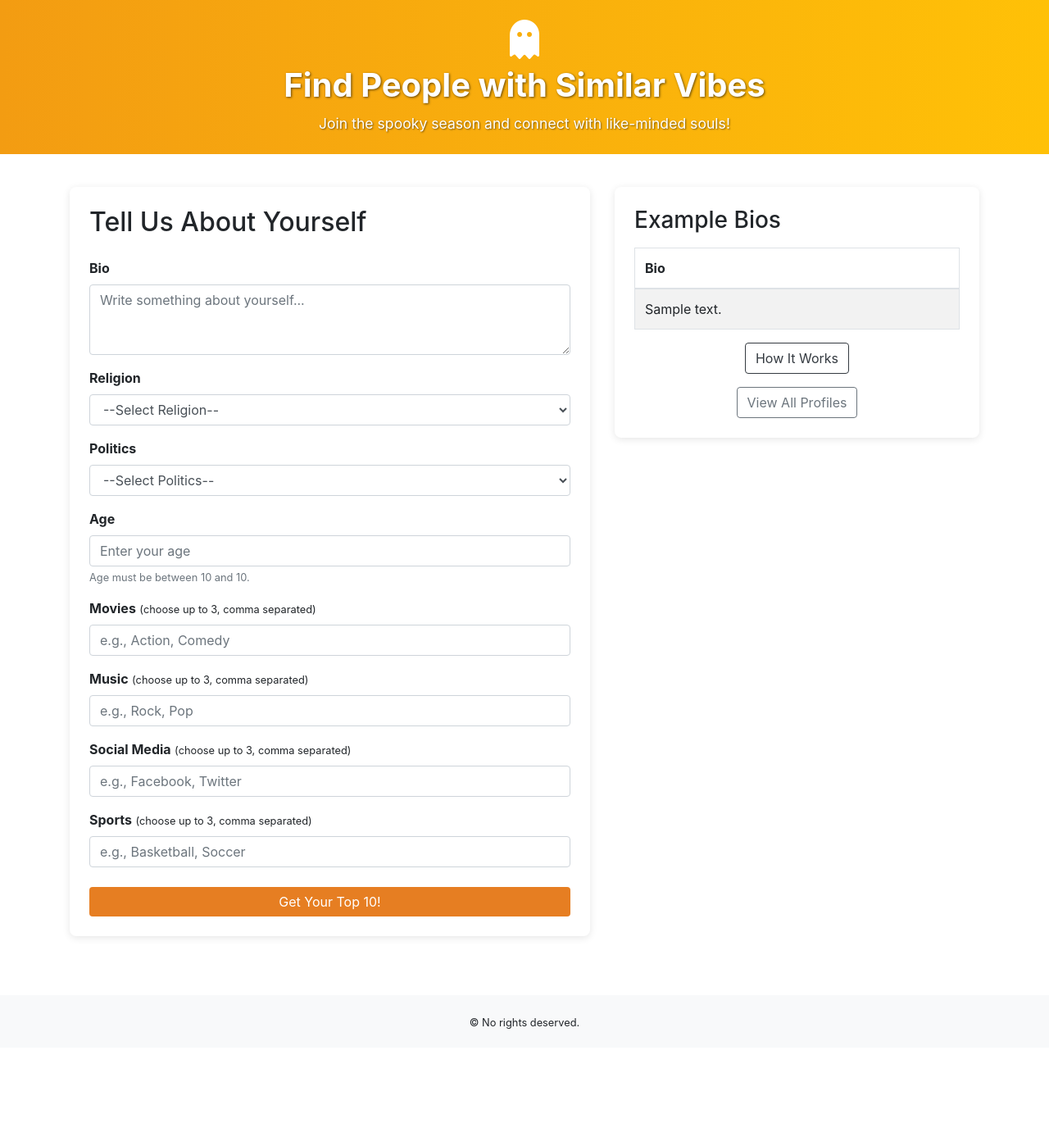
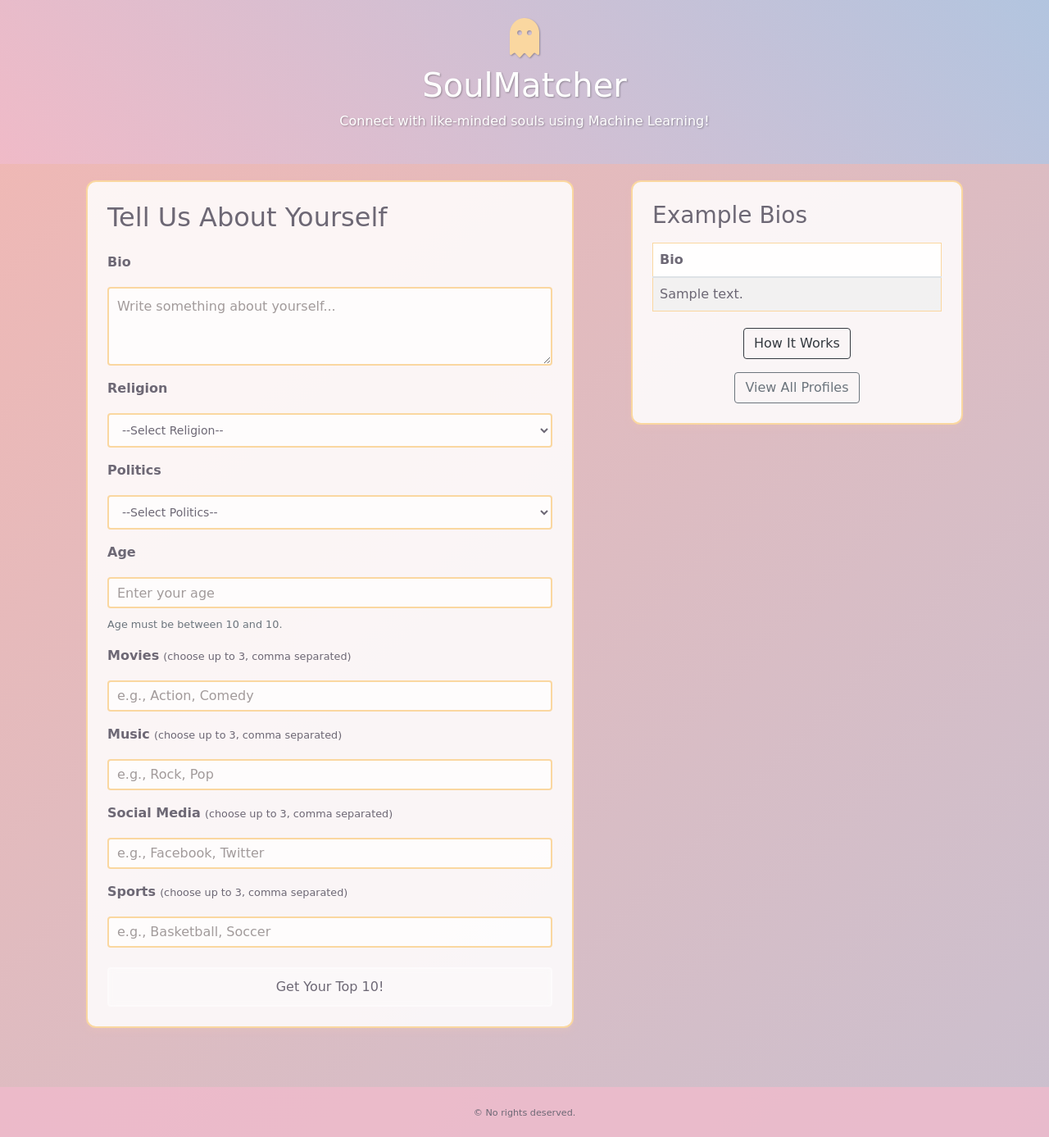
Before and after one commit to onusho/profile-matching, a Flask app: template app/templates/index.html in a window 1280 px wide. Shown: the whole page at 82% size. Before the commit the page ends 1255 px from the top, so only its background shows below. Run offline with Flask 3, Linux system fonts and the light colour scheme; the template is opened without the code that fills it: most values are stand-ins (such as "Sample title", 1, 10 or a date in 2020); parts of the project's set-up code (start-up, migrations or seed data) failed here and were passed over; some libraries are stand-ins or nearby versions.

Commit message:
complete

```diff
--- a/app/app.py
+++ b/app/app.py
@@ -1,6 +1,3 @@
-###############################
-# app.py
-###############################
 from flask import Flask, render_template, request, redirect, url_for, flash
 from pymongo import MongoClient
 from joblib import load
@@ -11,9 +8,6 @@ from sklearn.preprocessing import MinMaxScaler
 import _pickle as pickle
 from random import sample
 
-# -------------------------------
-# 1. MongoDB Connection
-# -------------------------------
 client = MongoClient("mongodb://localhost:27017/")
 db = client["mydatabase"]
 
@@ -50,78 +44,42 @@ scaler = load(".\\data\\scaler.joblib")
 MIN_AGE = 18
 MAX_AGE = 100
 
-# -------------------------------
-# 2. Flask App Configuration
-# -------------------------------
+
 app = Flask(__name__)
 app.config["SECRET_KEY"] = "secret_key"
 
-
-# -------------------------------
-# 4. Helper Functions
-# -------------------------------
 def string_convert(x):
-    """Converts lists to space‐separated strings."""
     if isinstance(x, list):
         return ' '.join(x)
     return x
 
 def vectorization(df, columns, input_df):
-    """
-    Using recursion, iterate through the df until all the categories have been vectorized
-    """
 
     column_name = columns[0]
 
-    # Checking if the column name has been removed already
     if column_name not in ['Bios', 'Movies','Religion', 'Music', 'Politics', 'Social Media', 'Sports']:
 
         return df, input_df
 
-    # Encoding columns with respective values
     if column_name in ['Religion', 'Politics']:
-
-        # Getting labels for the original df
         df[column_name.lower()] = df[column_name].cat.codes
-
-        # Dictionary for the codes
         d = dict(enumerate(df[column_name].cat.categories))
-
         d = {v: k for k, v in d.items()}
-
-        # Getting labels for the input_df
         input_df[column_name.lower()] = d[input_df[column_name].iloc[0]]
-
-        # Dropping the column names
         input_df = input_df.drop(column_name, axis=1)
-
         df = df.drop(column_name, axis=1)
 
         return vectorization(df, df.columns, input_df)
 
-    # Vectorizing the other columns
     else:
-        # Instantiating the Vectorizer
         vectorizer = CountVectorizer()
-
-        # Fitting the vectorizer to the columns
         x = vectorizer.fit_transform(df[column_name].values.astype('U'))
-
         y = vectorizer.transform(input_df[column_name].values.astype('U'))
-
-        # Creating a new DF that contains the vectorized words
         df_wrds = pd.DataFrame(x.toarray(), columns=vectorizer.get_feature_names_out())
-
         y_wrds = pd.DataFrame(y.toarray(), columns=vectorizer.get_feature_names_out(), index=input_df.index)
-
-        # Concating the words DF with the original DF
         new_df = pd.concat([df, df_wrds], axis=1)
-
         y_df = pd.concat([input_df, y_wrds], axis=1)
-
-        # Dropping the column because it is no longer needed in place of vectorization
         new_df = new_df.drop(column_name, axis=1)
-
         y_df = y_df.drop(column_name, axis=1)
 
         return vectorization(new_df, new_df.columns, y_df)
@@ -140,35 +98,18 @@ def scaling(df, input_df):
     return input_vect
 
 def top_ten(cluster, vect_df, input_vect):
-    """
-    Returns the DataFrame containing the top 10 similar profiles to the new data
-    """
-    # Filtering out the clustered DF
     des_cluster = vect_df[vect_df['cluster']==cluster[0]].drop('cluster', axis=1)
-
-    # Appending the new profile data
     des_cluster = pd.concat([des_cluster, input_vect], ignore_index=False)
-
-    # Finding the Top 10 similar or correlated users to the new user
     user_n = input_vect.index[0]
-
-    # Trasnposing the DF so that we are correlating with the index(users) and finding the correlation
     corr = des_cluster.T.corrwith(des_cluster.loc[user_n])
-
-    # Creating a DF with the Top 10 most similar profiles
     top_10_sim = corr.sort_values(ascending=False)[1:11]
-
-    # The Top Profiles
     top_10 = df.loc[top_10_sim.index]
-
-    # Converting the floats to ints
     top_10[top_10.columns[1:]] = top_10[top_10.columns[1:]]
 
     return top_10.astype('object')
 
 
 def get_example_bios():
-    """Return 3 random example bios from df."""
     return sample(list(df['Bios']), 3)
 
 def get_data():
@@ -221,7 +162,7 @@ def get_data():
         if not valid:
             return redirect(url_for('index'))
 
-        flash('Form submitted successfully!', 'success')
+        # flash('Form submitted successfully!', 'success')
         return (bio, movies_list, religion, music_list, politics, social_media_list, sports_list, age)
 
 def get_profile():
@@ -252,12 +193,6 @@ def get_profile():
                                                 'Conservative'])
     return profile
 
-
-
-
-# -------------------------------
-# 5. Routes
-# -------------------------------
 @app.route("/", methods=["GET", "POST"])
 def index():
     if request.method == "POST":
@@ -304,8 +239,5 @@ def show_profiles():
         profile["_id"] = str(profile["_id"])
     return render_template("profiles.html", profiles=all_profiles)
 
-###############################
-# 6. Main
-###############################
 if __name__ == "__main__":
     app.run(debug=True)
--- a/app/static/style.css
+++ b/app/static/style.css
@@ -1,52 +1,120 @@
-/* Example custom CSS */
-.hero {
-    background: linear-gradient(to right, #F39C12, #FFC107);
-    color: #fff;
-    padding: 60px 0;
-    text-align: center;
-    margin-bottom: 40px;
-    position: relative;
+/* Global Styles */
+body {
+  background: linear-gradient(135deg, #FAD7A0, #F5B7B1, #A7C7E7);
+  background-size: 400% 400%;
+  animation: gradientShift 12s ease infinite;
+  color: #6D6875;
+  font-family: 'Press Start 2P', cursive;
+  margin: 0;
+  padding: 0;
 }
 
-  .hero .fa-ghost {
-    color: #fff;
-    font-size: 3rem;
-    margin-bottom: 20px;
+/* Background Animation */
+@keyframes gradientShift {
+  0% { background-position: 0% 50%; }
+  50% { background-position: 100% 50%; }
+  100% { background-position: 0% 50%; }
 }
 
-  .hero h1 {
-    font-weight: 700;
-    margin-bottom: 10px;
-    text-shadow: 1px 1px 3px rgba(0, 0, 0, 0.6);
+/* Hero Section */
+.hero {
+  background: linear-gradient(45deg, rgba(240, 187, 204, 0.8), rgba(167, 199, 231, 0.8));
+  color: #ffffff;
+  padding: 60px 20px;
+  text-shadow: 1px 1px 2px rgba(0, 0, 0, 0.3);
+  display: flex;
+  justify-content: center;
+  align-items: center;
+  flex-direction: column;
 }
 
-  .hero p {
-    font-size: 1.1rem;
-    margin-bottom: 0;
-    text-shadow: 1px 1px 2px rgba(0, 0, 0, 0.5);
+.hero i {
+  color: #FAD7A0;
+  animation: float 3s ease-in-out infinite;
 }
 
-  .form-card, .example-bios-card {
-    background: #fff;
-    border-radius: 8px;
-    box-shadow: 0 2px 10px rgba(0, 0, 0, 0.1);
-    padding: 30px;
-    margin-bottom: 30px;
+/* Subtle Floating Animation */
+@keyframes float {
+  0%, 100% { transform: translateY(0); }
+  50% { transform: translateY(-5px); }
 }
 
-  .btn-custom {
-    background: #E67E22;
-    color: #fff;
-    border: none;
-    transition: background 0.3s;
-  }
-  .btn-custom:hover {
-    background: #CA6F1E;
+/* Form Card and Example Bios Card */
+.form-card, .example-bios-card {
+  background: rgba(255, 255, 255, 0.85);
+  border-radius: 12px;
+  box-shadow: 0 4px 8px rgba(250, 200, 180, 0.2);
+  border: 2px solid #FAD7A0;
+  transition: transform 0.3s ease, box-shadow 0.3s ease;
+  margin: 20px;
+  padding: 20px;
 }
 
+.form-card:hover, .example-bios-card:hover {
+  transform: scale(1.03);
+  box-shadow: 0 6px 12px rgba(250, 200, 180, 0.3);
+}
+
+/* Form Inputs */
+.form-control {
+  background: rgba(255, 255, 255, 0.7);
+  color: #6D6875;
+  border: 2px solid #FAD7A0;
+  font-family: 'Press Start 2P', cursive;
+  padding: 10px;
+  margin: 10px 0;
+}
+
+.form-control::placeholder {
+  color: #A29B9B;
+}
+
+select.form-control {
+  font-family: 'Press Start 2P', cursive;
+  font-size: 14px;         /* or adjust as needed */
+  line-height: 1.4;        /* increased line-height */
+  padding: 10px 12px;      /* extra vertical padding */
+  height: auto;            /* let the browser size the height */
+  box-sizing: border-box;  /* ensure padding is included in total height */
+}
+
+/* Submit Button with Subtle Glassmorphism */
+.btn-custom {
+  background: rgba(255, 255, 255, 0.3);
+  backdrop-filter: blur(5px);
+  border: 2px solid rgba(255, 255, 255, 0.4);
+  color: #6D6875;
+  font-family: 'Press Start 2P', cursive;
+  padding: 10px 20px;
+  transition: background 0.3s, transform 0.2s;
+  cursor: pointer;
+}
+
+.btn-custom:hover {
+  background: linear-gradient(90deg, #FAD7A0, #F5B7B1);
+  transform: scale(1.05);
+}
+
+/* Example Bios Table */
+.table {
+  background: rgba(255, 255, 255, 0.85);
+  color: #6D6875;
+  width: 100%;
+  border-collapse: collapse;
+  margin: 20px 0;
+}
+
+.table-bordered th, .table-bordered td {
+  border: 1px solid #FAD7A0;
+  padding: 8px;
+}
+
+/* Footer */
 .footer {
-    background: #f8f9fa;
   padding: 20px 0;
+  background: rgba(240, 187, 204, 0.8);
+  color: #6D6875;
+  font-size: 14px;
+  font-family: 'Press Start 2P', cursive;
   text-align: center;
-    margin-top: 40px;
 }
--- a/app/templates/index.html
+++ b/app/templates/index.html
@@ -3,7 +3,7 @@
 <head>
   <meta charset="UTF-8" />
   <meta name="viewport" content="width=device-width, initial-scale=1" />
-  <title>Vibe Check</title>
+  <title>SoulMatcher</title>
   <!-- Bootstrap CSS -->
   <link
     rel="stylesheet"
@@ -18,10 +18,10 @@
 </head>
 <body>
   <!-- Hero Section -->
-  <div class="hero text-center py-4" style="background: linear-gradient(to right, #F39C12, #FFC107); color: #fff;">
+  <div class="hero text-center py-4">
     <i class="fas fa-ghost fa-3x mb-2"></i>
-    <h1>Find People with Similar Vibes</h1>
-    <p>Join the spooky season and connect with like-minded souls!</p>
+    <h1>SoulMatcher</h1>
+    <p>Connect with like-minded souls using Machine Learning!</p>
   </div>
 
   <!-- Main Container -->
--- a/app/templates/profiles.html
+++ b/app/templates/profiles.html
@@ -7,10 +7,14 @@
     rel="stylesheet"
     href="https://stackpath.bootstrapcdn.com/bootstrap/4.5.0/css/bootstrap.min.css"
   />
+  <link rel="stylesheet" href="{{ url_for('static', filename='style.css') }}">
 </head>
 <body>
   <div class="container mt-5">
     <h1 class="text-center">All Stored Profiles</h1>
+    <div class="mt-3 text-center">
+      <a href="{{ url_for('index') }}" class="btn btn-outline-dark">Go Back</a>
+    </div>
     <table class="table table-bordered table-striped mt-4">
       <thead>
         <tr>
```
Also changed, not shown: app/templates/how_it_works.html (+28 -21 lines). Lines whose indentation alone changed are shown as unchanged.
